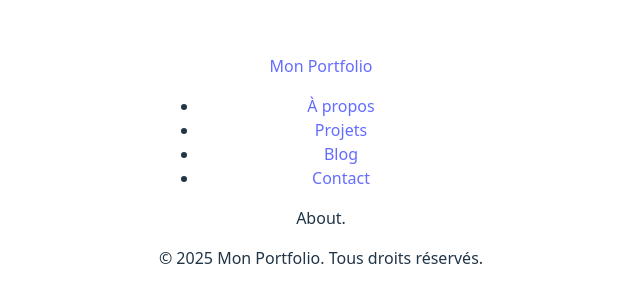
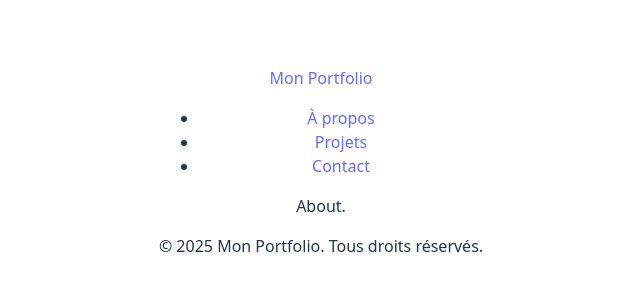
Before and after one commit to jeanmroy/Portfolio_jmroy.com, a React (Vite) app: page / in a window 1280 px wide. Shown: the part 230-532 px from the top of the page, without its empty margins (319-959 px from the left). Built offline with nearby package versions, Linux system fonts and the light colour scheme.

Commit message:
Remove blog from navbar entries

```diff
--- a/src/components/Navbar.tsx
+++ b/src/components/Navbar.tsx
@@ -15,9 +15,6 @@ function Navbar() {
                 <Link to="/projects" className="nav-link">Projets</Link>
                 </li>
                 <li className="nav-item">
-                <Link to="/blog" className="nav-link">Blog</Link>
-                </li>
-                <li className="nav-item">
                 <Link to="/contact" className="nav-link">Contact</Link>
                 </li>
             </ul>
```
